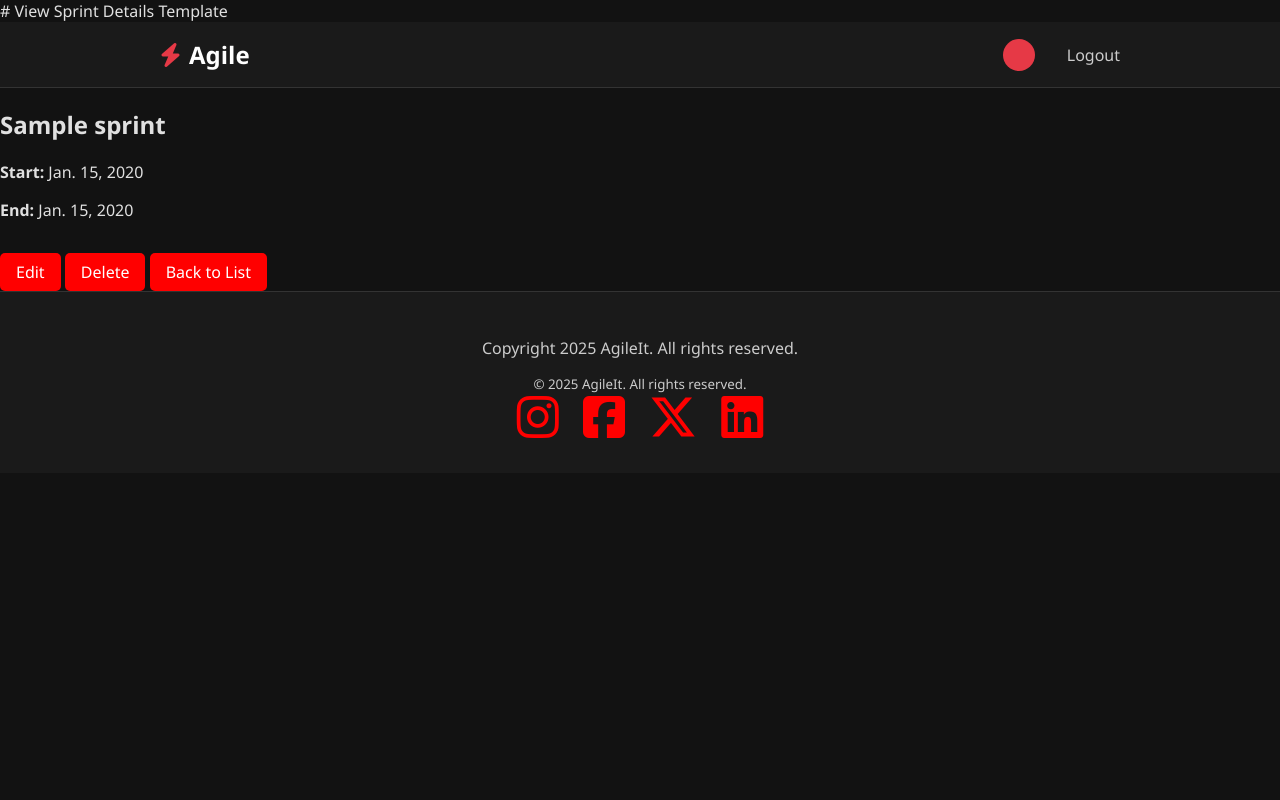
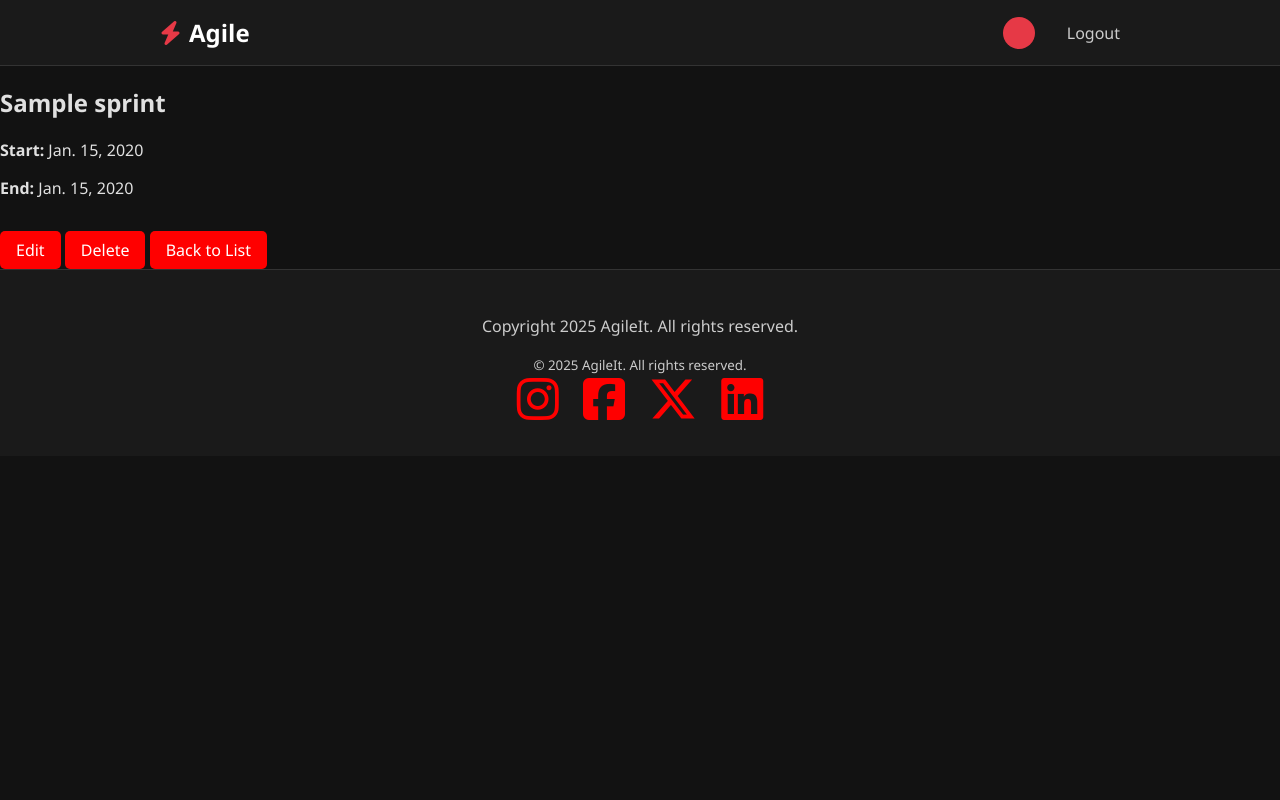
Before and after one commit to JoshThould/AgileIt, a Django app: template sprints/templates/sprints/sprint_detail.html in a window 1280 px wide. Run offline with Django 4.2, Linux system fonts and the light colour scheme; the template is opened without the code that fills it: values that come from a table or form of the project are taken from there, others are empty; tables that the repository leaves empty hold one stand-in row (values such as "Sample post"); some libraries are stand-ins or nearby versions.

Commit message:
Refactor sprint detail template: correct edit URL and remove unnecessary comment

```diff
--- a/sprints/templates/sprints/sprint_detail.html
+++ b/sprints/templates/sprints/sprint_detail.html
@@ -1,4 +1,3 @@
-# View Sprint Details Template
 {% extends "sprints/base.html" %}
 {% load static %}
 
@@ -6,7 +5,8 @@
   <h2>{{ sprint.title }}</h2>
   <p><strong>Start:</strong> {{ sprint.start_date }}</p>
   <p><strong>End:</strong> {{ sprint.end_date }}</p>
-  <a href="{% url 'sprints:sprint-update' sprint.pk %}" class="btn btn-warning">Edit</a>
+
+  <a href="{% url 'sprints:sprint-edit' sprint.pk %}" class="btn btn-warning">Edit</a>
   <a href="{% url 'sprints:sprint-delete' sprint.pk %}" class="btn btn-danger">Delete</a>
   <a href="{% url 'sprints:sprint-list' %}" class="btn btn-secondary">Back to List</a>
 {% endblock %}
```
